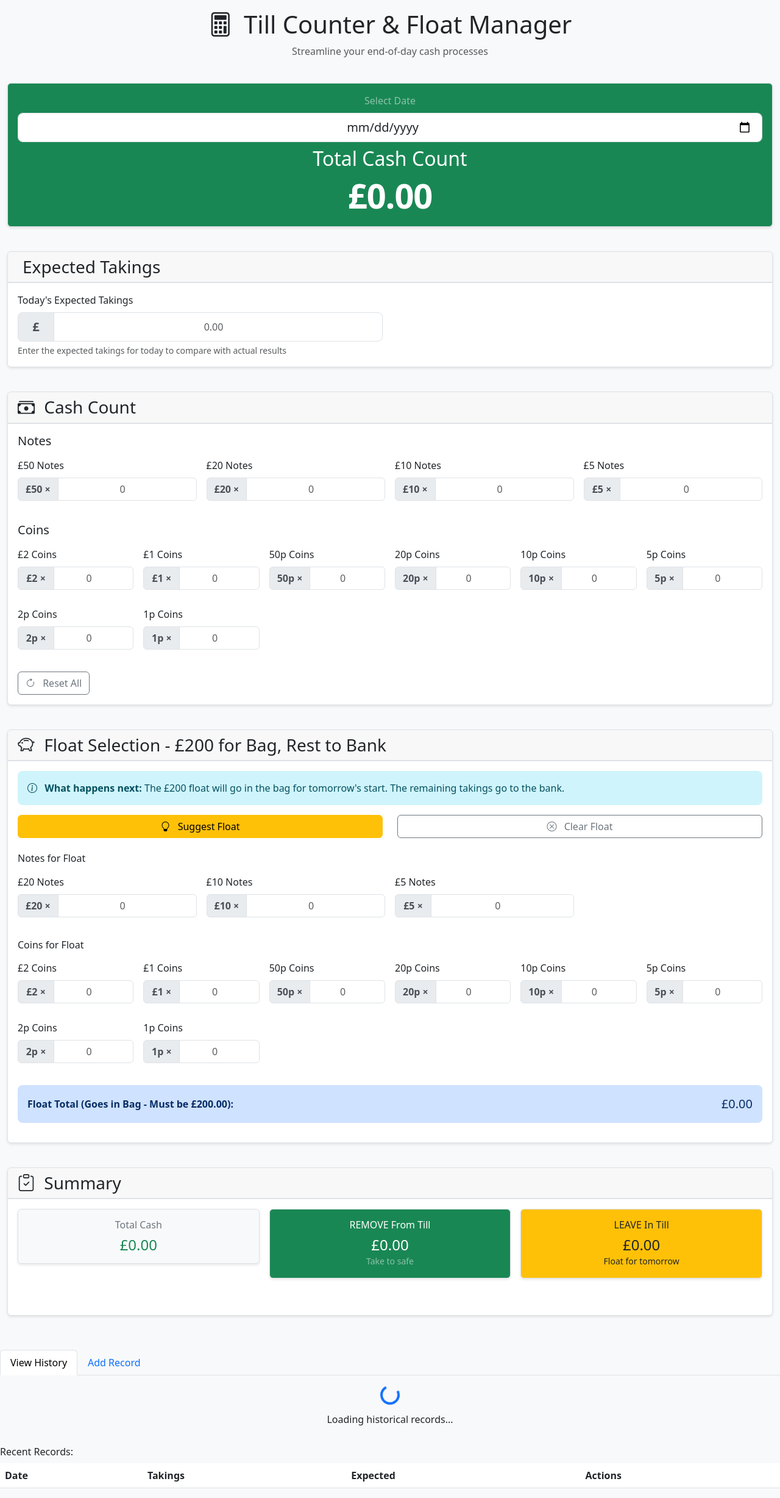
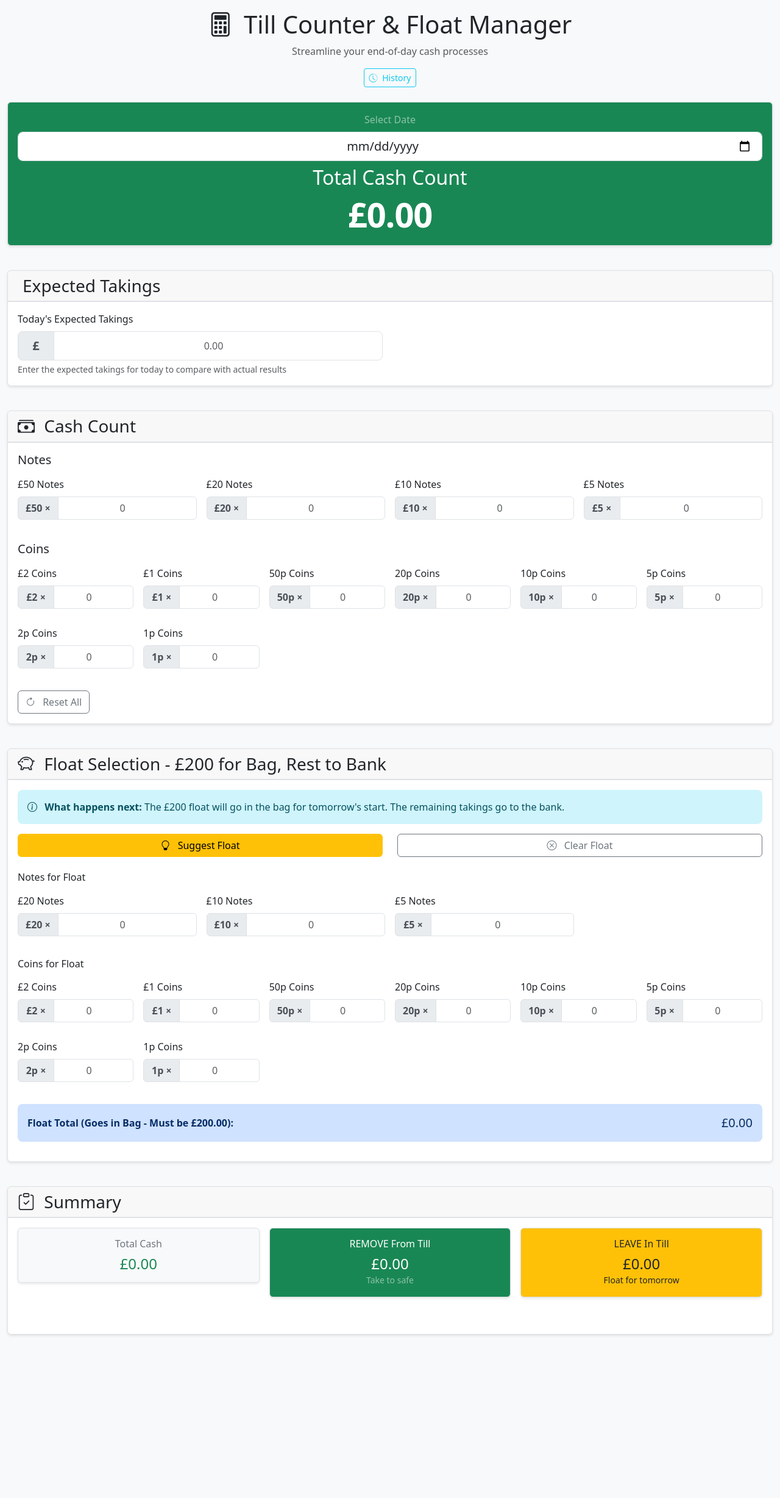
Before and after one commit to JasperChang88/till-count, a Flask app: page / in a window 1280 px wide. Shown: the whole page at 61% size. After the commit the page ends 2190 px from the top, so only its background shows below. Run offline with Flask 3, Linux system fonts and the light colour scheme; lists and menus that the app fills with data are empty.

Commit message:
Update index.html

```diff
--- a/templates/index.html
+++ b/templates/index.html
@@ -25,14 +25,15 @@
                         Till Counter & Float Manager
                     </h1>
                     <p class="text-muted">Streamline your end-of-day cash processes</p>
-                    <div class="text-center">
-                        <small class="text-success" id="saveIndicator" style="display: none;">
+                    <div class="d-flex justify-content-center align-items-center mt-2">
+                        <small class="text-success me-3" id="saveIndicator" style="display: none;">
                             <i class="bi bi-check-circle me-1"></i>Data automatically saved
                         </small>
-                        <div class="mt-2">
+                        <!-- Button to open the History Modal -->
+                        <button type="button" class="btn btn-outline-info btn-sm" data-bs-toggle="modal" data-bs-target="#historyModal" id="historyBtn">
+                            <i class="bi bi-clock-history me-1"></i> History
+                        </button>
                     </div>
-                    </div>
-
                 </div>
             </div>
         </div>
@@ -426,6 +427,7 @@
                                                     REMOVE From Till (Take to Safe)
                                                 </h6>
                                                 <div class="small text-start" id="removeBreakdown">
+                                                    <!-- Breakdown will be populated by JavaScript -->
                                                 </div>
                                             </div>
                                             <div class="col-12 col-lg-6 mb-3">
@@ -434,6 +436,7 @@
                                                     LEAVE In Till (Float for Tomorrow)
                                                 </h6>
                                                 <div class="small text-start" id="leaveBreakdown">
+                                                    <!-- Breakdown will be populated by JavaScript -->
                                                 </div>
                                             </div>
                                         </div>
@@ -479,6 +482,16 @@
     </div>
 
     <!-- History Modal -->
+    <div class="modal fade" id="historyModal" tabindex="-1" aria-labelledby="historyModalLabel" aria-hidden="true">
+        <div class="modal-dialog modal-lg">
+            <div class="modal-content">
+                <div class="modal-header">
+                    <h5 class="modal-title" id="historyModalLabel">
+                        <i class="bi bi-clock-history me-2"></i>
+                        Till History
+                    </h5>
+                    <button type="button" class="btn-close" data-bs-dismiss="modal" aria-label="Close"></button>
+                </div>
                 <div class="modal-body">
                     <ul class="nav nav-tabs" id="historyTabs" role="tablist">
                         <li class="nav-item" role="presentation">
@@ -489,16 +502,16 @@
                         </li>
                     </ul>
                     <div class="tab-content" id="historyTabContent">
+                        <!-- View History Pane -->
                         <div class="tab-pane fade show active" id="view-pane" role="tabpanel" aria-labelledby="view-tab" tabindex="0">
-            <div id="historyLoading" class="text-center py-3">
+                            <div id="historyLoading" class="text-center py-3" style="display: none;">
                                 <div class="spinner-border text-primary" role="status">
                                     <span class="visually-hidden">Loading...</span>
                                 </div>
                                 <p class="mt-2">Loading historical records...</p>
                             </div>
                             <div id="historyContent">
-                <h6>Recent Records:</h6>
-                <div id="historyList" class="table-responsive">
+                                <div id="historyList" class="table-responsive mt-3">
                                     <table class="table table-striped table-hover">
                                         <thead>
                                             <tr>
@@ -509,11 +522,13 @@
                                             </tr>
                                         </thead>
                                         <tbody id="historyTableBody">
+                                            <!-- Historical records will be populated here -->
                                         </tbody>
                                     </table>
                                 </div>
                             </div>
                         </div>
+                        <!-- Add Record Pane -->
                         <div class="tab-pane fade" id="add-pane" role="tabpanel" aria-labelledby="add-tab" tabindex="0">
                             <div class="alert alert-info mt-3" role="alert">
                                 <i class="bi bi-info-circle me-2"></i>
@@ -521,8 +536,8 @@
                             </div>
                             <form id="addRecordForm">
                                 <div class="mb-3">
-                    <label for="recordDate" class="form-label">Date</label>
-                    <input type="date" class="form-control" id="recordDate" required>
+                                    <label for="addRecordDate" class="form-label">Date</label>
+                                    <input type="date" class="form-control" id="addRecordDate" required>
                                 </div>
                                 <div class="row g-3">
                                     <div class="col-6 col-md-3">
@@ -620,6 +635,12 @@
                         </div>
                     </div>
                 </div>
+                <div class="modal-footer">
+                    <button type="button" class="btn btn-secondary" data-bs-dismiss="modal">Close</button>
+                </div>
+            </div>
+        </div>
+    </div>
 
     <!-- Bootstrap JS -->
     <script src="https://cdn.jsdelivr.net/npm/bootstrap@5.3.0/dist/js/bootstrap.bundle.min.js"></script>
```
Lines whose indentation alone changed are shown as unchanged.
